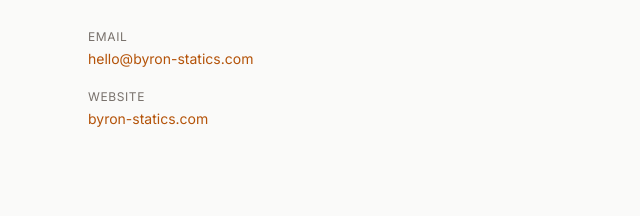
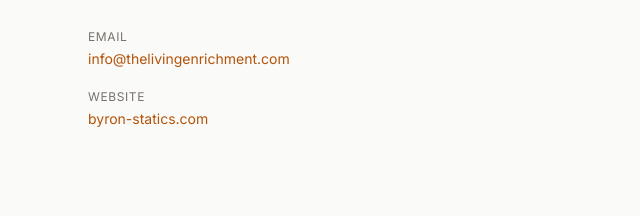
Before and after one commit to carlsonchoi-arch/byronstatics-showcase, a website: page contact.html in a window 1280 px wide. Shown: the part 382-598 px from the top of the page, 64-704 px from the left. Drawn offline with nearby package versions, Linux system fonts and the light colour scheme.

Commit message:
Update contact email to info@thelivingenrichment.com

```diff
--- a/contact.html
+++ b/contact.html
@@ -43,7 +43,7 @@
  <div class="space-y-5 text-sm">
  <div>
  <p class="uppercase tracking-wider text-xs text-stone-500 mb-1">Email</p>
- <a href="mailto:hello@byron-statics.com" class="text-amber-700 hover:underline">hello@byron-statics.com</a>
+ <p class="text-amber-700">info@thelivingenrichment.com</p>
  </div>
  <div>
  <p class="uppercase tracking-wider text-xs text-stone-500 mb-1">Website</p>
```
Also changed, not shown: index.html (+1 -1 lines).
